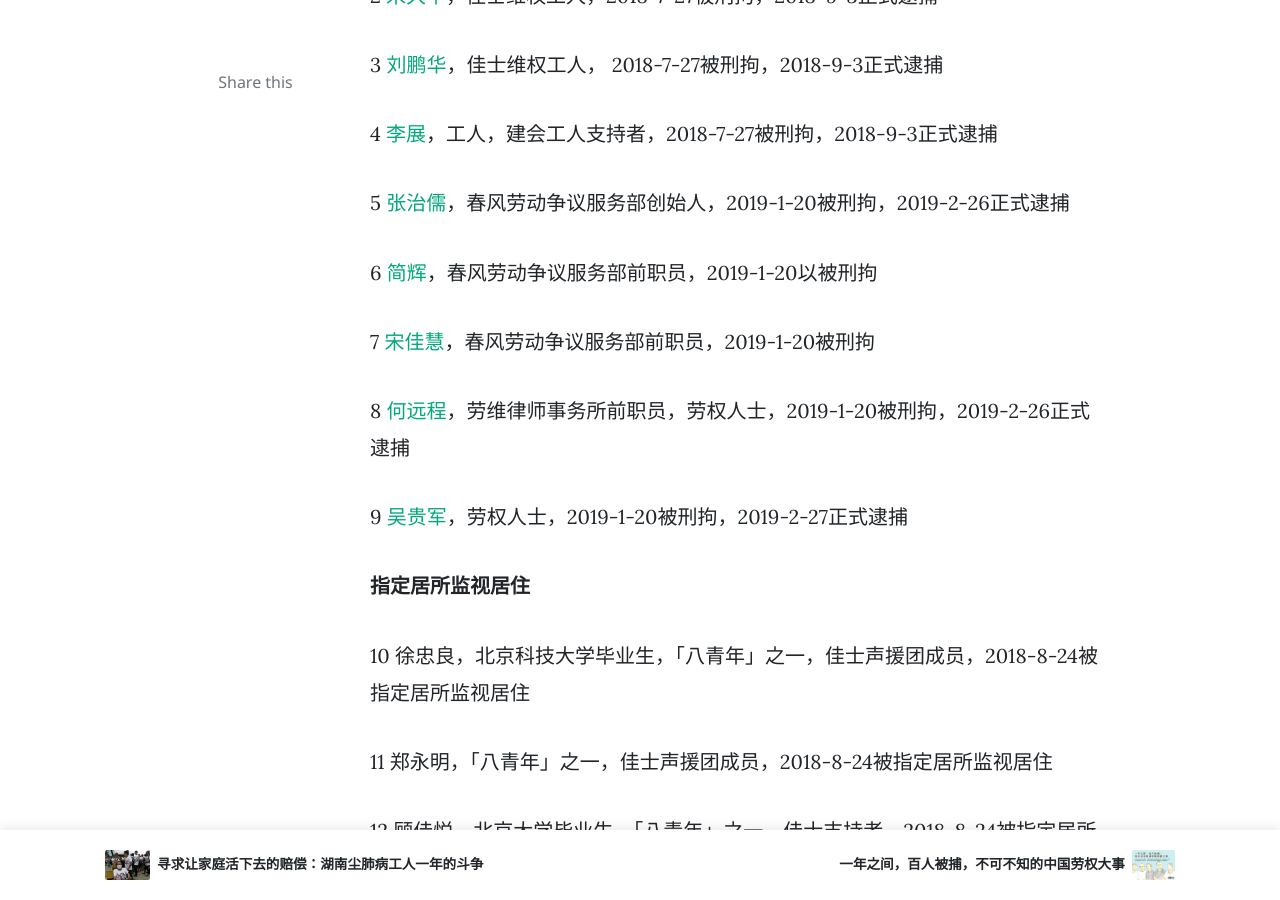
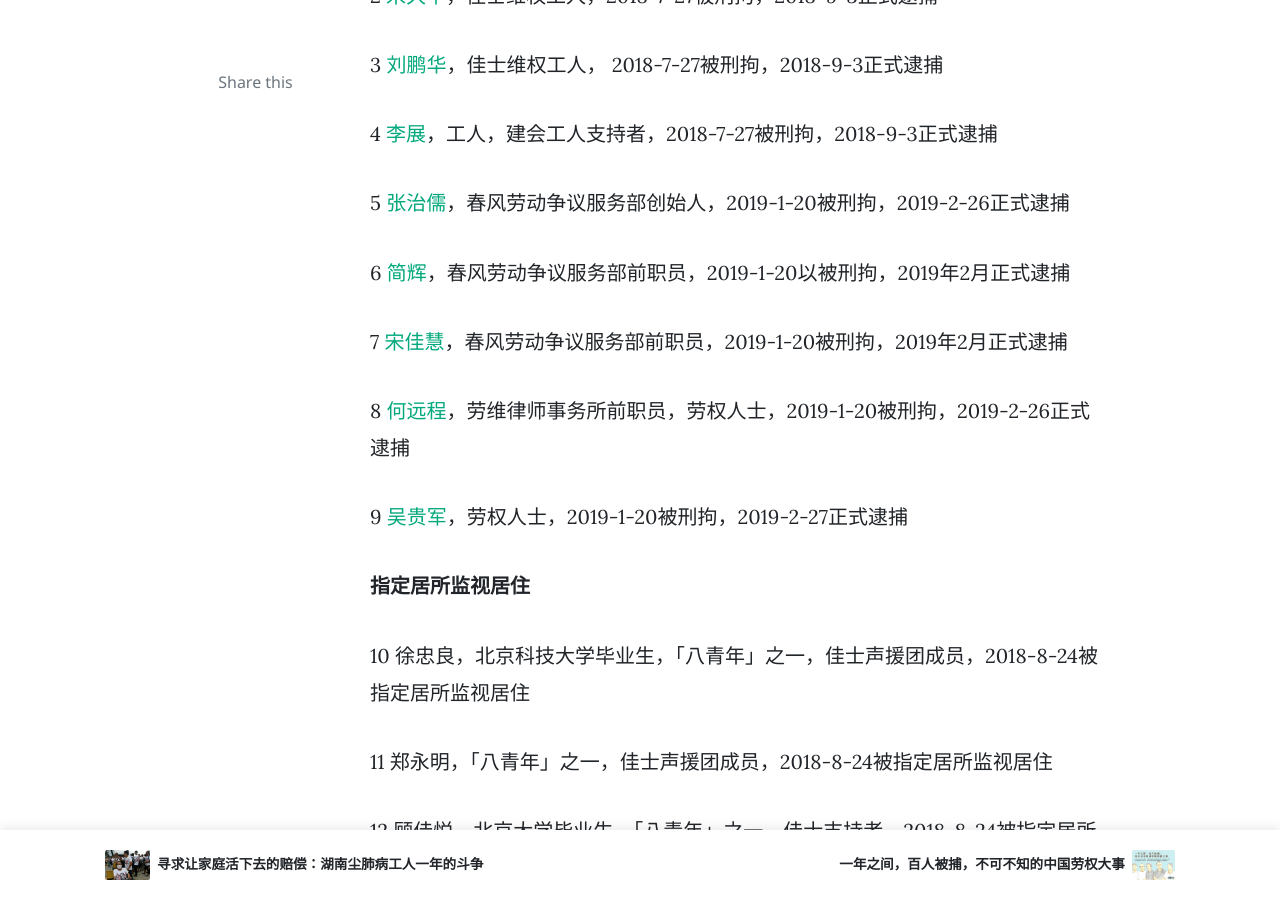
Before and after one commit to laoquan18/laoquan18.github.io, a Jekyll site: the page built from zh/_posts/2019-07-27-namelist_zh.md, in a window 1280 px wide and 900 px high, scrolled down 726 px. Built offline with Jekyll 4.4.1, drawn with Linux system fonts in a browser that asks for light colours; nearby versions of some CDN libraries; comment, search, counter and statistics services are not loaded; some of the changed text lies outside the part shown.

Commit message:
Update 2019-07-27-namelist_zh.md

```diff
--- a/zh/_posts/2019-07-27-namelist_zh.md
+++ b/zh/_posts/2019-07-27-namelist_zh.md
@@ -30,9 +30,9 @@ excerpt_separator: <!--more-->
 
 5 <a href="https://laoquan18.github.io/Chun-Feng_zh/">张治儒</a>，春风劳动争议服务部创始人，2019-1-20被刑拘，2019-2-26正式逮捕
 
-6 <a href="https://laoquan18.github.io/Chun-Feng_zh/">简辉</a>，春风劳动争议服务部前职员，2019-1-20以被刑拘
+6 <a href="https://laoquan18.github.io/Chun-Feng_zh/">简辉</a>，春风劳动争议服务部前职员，2019-1-20以被刑拘，2019年2月正式逮捕
 
-7 <a href="https://laoquan18.github.io/Song-Jiahui_zh/">宋佳慧</a>，春风劳动争议服务部前职员，2019-1-20被刑拘
+7 <a href="https://laoquan18.github.io/Song-Jiahui_zh/">宋佳慧</a>，春风劳动争议服务部前职员，2019-1-20被刑拘，2019年2月正式逮捕
 
 8 <a href="https://laoquan18.github.io/He-Yuancheng_zh/">何远程</a>，劳维律师事务所前职员，劳权人士，2019-1-20被刑拘，2019-2-26正式逮捕
 
@@ -406,9 +406,9 @@ excerpt_separator: <!--more-->
 
 112 <a href="https://laoquan18.github.io/Chun-Feng_zh/">张治儒</a>，春风劳动争议服务部创始人，2019-1-20被刑拘，2019-2-26正式逮捕
 
-113 <a href="https://laoquan18.github.io/Chun-Feng_zh/">简辉</a>，春风劳动争议服务部前职员，2019-1-20以被刑拘
+113 <a href="https://laoquan18.github.io/Chun-Feng_zh/">简辉</a>，春风劳动争议服务部前职员，2019-1-20以被刑拘，2019年2月正式逮捕
 
-114 <a href="https://laoquan18.github.io/Song-Jiahui_zh/">宋佳慧</a>，春风劳动争议服务部前职员，2019-1-20被刑拘
+114 <a href="https://laoquan18.github.io/Song-Jiahui_zh/">宋佳慧</a>，春风劳动争议服务部前职员，2019-1-20被刑拘，2019年2月正式逮捕
 
 115 <a href="https://laoquan18.github.io/He-Yuancheng_zh/">何远程</a>，劳维律师事务所前职员，劳权人士，2019-1-20被刑拘，2019-2-26正式逮捕
 
```
